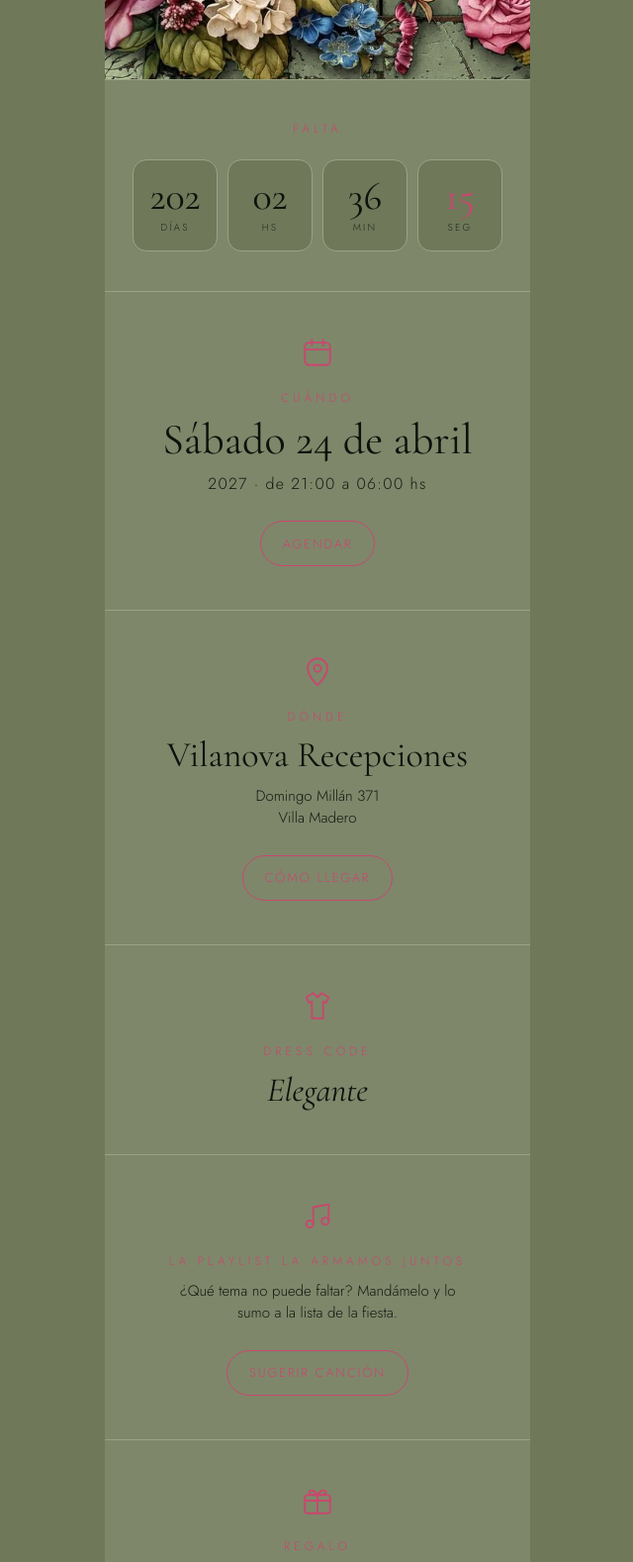
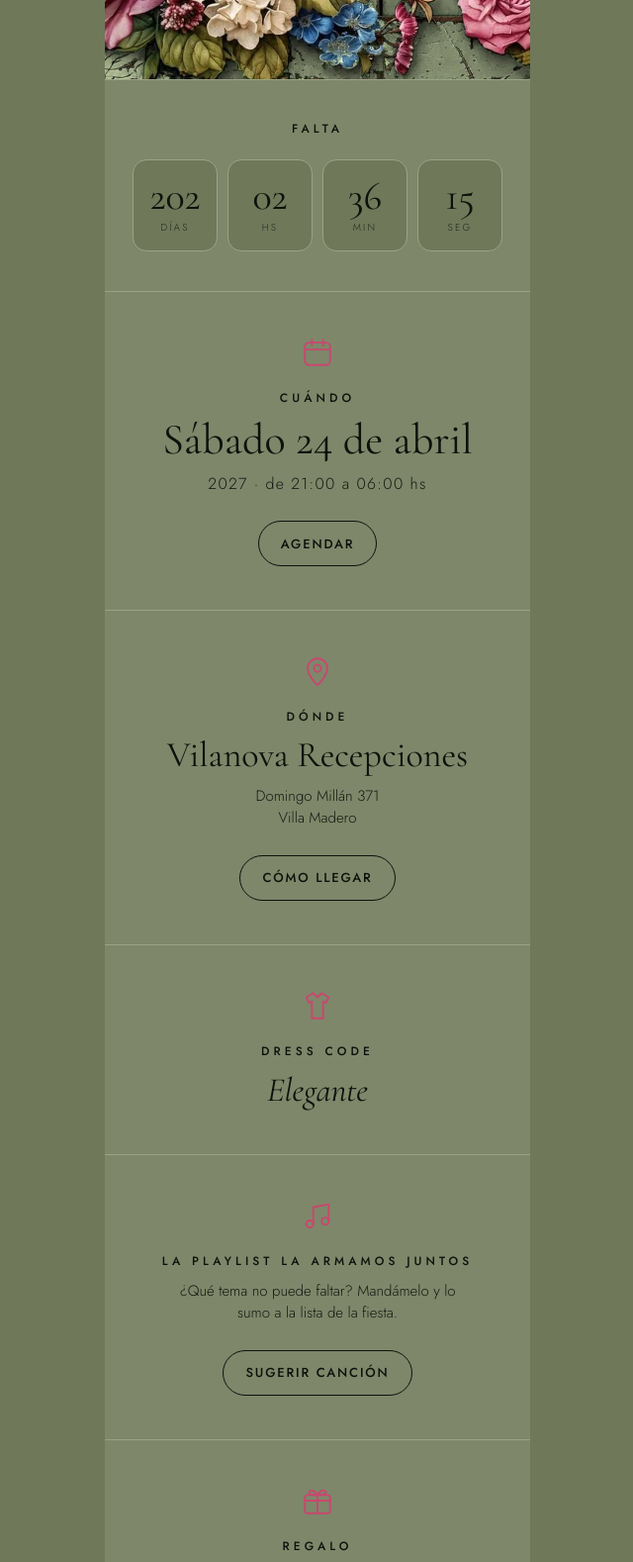
Before and after one commit to lucasbarranco-blip/xv-cata, a plain HTML site: page index.html in a window 1280 px wide. Shown: the part 820-2398 px from the top of the page at 99% size, without its empty margins (319-959 px from the left). Drawn offline with nearby package versions, Linux system fonts and the light colour scheme.

Commit message:
Add files via upload

```diff
--- a/index.html
+++ b/index.html
@@ -36,7 +36,7 @@ html,body{background:#6F7859}
     <h1 style="margin: 0; font-family: 'Cormorant Garamond', 'Georgia', serif; font-weight: 400; font-style: italic; font-size: 96px; line-height: .95; color: #0E110B; text-shadow: 0 2px 18px rgba(236,236,224,.75)">Mis 15</h1>
     <div style="display: flex; align-items: center; gap: 14px; margin-top: 4px">
       <div style="width: 44px; height: 1px; background: #C9476E"></div>
-      <h2 style="margin: 0; font-family: 'Cormorant Garamond', 'Georgia', serif; font-weight: 500; font-size: 40px; letter-spacing: .14em; text-transform: uppercase; color: #C9476E; text-shadow: 0 2px 14px rgba(236,236,224,.75)">Catalina</h2>
+      <h2 style="margin: 0; font-family: 'Cormorant Garamond', 'Georgia', serif; font-weight: 500; font-size: 40px; letter-spacing: .14em; text-transform: uppercase; color: #0E110B; text-shadow: 0 2px 14px rgba(236,236,224,.75)">Catalina</h2>
       <div style="width: 44px; height: 1px; background: #C9476E"></div>
     </div>
     <p style="margin: 10px 0 0; font-family: 'Cormorant Garamond', 'Georgia', serif; font-style: italic; font-size: 20px; color: #0E110B; max-width: 290px; line-height: 1.4; text-shadow: 0 1px 10px rgba(236,236,224,.75)">Una noche que voy a recordar toda la vida, y quiero que estés ahí.</p>
@@ -48,7 +48,7 @@ html,body{background:#6F7859}
 
   <!-- CUENTA REGRESIVA -->
   <section style="box-sizing: border-box; padding: 40px 28px; display: flex; flex-direction: column; align-items: center; gap: 22px; background: #7E876A; border-top: 1px solid #9AA385">
-    <p style="margin: 0; font-size: 12px; letter-spacing: .34em; text-transform: uppercase; color: #C9476E">Falta</p>
+    <p style="margin: 0; font-size: 12px; letter-spacing: .34em; text-transform: uppercase; font-weight: 500; color: #0E110B">Falta</p>
     <div style="display: grid; grid-template-columns: repeat(4, minmax(0, 1fr)); gap: 10px; width: 100%">
       <div style="display: flex; flex-direction: column; align-items: center; gap: 4px; padding: 16px 0; border: 1px solid #9AA385; border-radius: 14px; background: #6F7859">
         <span style="font-family: 'Cormorant Garamond', 'Georgia', serif; font-size: 40px; line-height: 1; color: #0E110B"><span id="dias">00</span></span>
@@ -63,7 +63,7 @@ html,body{background:#6F7859}
         <span style="font-size: 10px; letter-spacing: .22em; text-transform: uppercase; color: #242A1E">min</span>
       </div>
       <div style="display: flex; flex-direction: column; align-items: center; gap: 4px; padding: 16px 0; border: 1px solid #9AA385; border-radius: 14px; background: #6F7859">
-        <span style="font-family: 'Cormorant Garamond', 'Georgia', serif; font-size: 40px; line-height: 1; color: #C9476E"><span id="segundos">00</span></span>
+        <span style="font-family: 'Cormorant Garamond', 'Georgia', serif; font-size: 40px; line-height: 1; color: #0E110B"><span id="segundos">00</span></span>
         <span style="font-size: 10px; letter-spacing: .22em; text-transform: uppercase; color: #242A1E">seg</span>
       </div>
     </div>
@@ -72,40 +72,40 @@ html,body{background:#6F7859}
   <!-- CUÁNDO -->
   <section style="box-sizing: border-box; padding: 44px 28px; display: flex; flex-direction: column; align-items: center; text-align: center; gap: 10px; background: #7E876A; border-top: 1px solid #9AA385">
     <svg width="34" height="34" viewBox="0 0 24 24" fill="none" stroke="#C9476E" stroke-width="1.3" stroke-linecap="round" stroke-linejoin="round"><rect x="3" y="5" width="18" height="16" rx="3"/><path d="M3 10h18M8 3v4M16 3v4"/></svg>
-    <p style="margin: 10px 0 0; font-size: 12px; letter-spacing: .34em; text-transform: uppercase; color: #C9476E">Cuándo</p>
+    <p style="margin: 10px 0 0; font-size: 12px; letter-spacing: .34em; text-transform: uppercase; font-weight: 500; color: #0E110B">Cuándo</p>
     <p style="margin: 0; font-family: 'Cormorant Garamond', 'Georgia', serif; font-size: 44px; line-height: 1.05; color: #0E110B">Sábado 24 de abril</p>
     <p style="margin: 0; font-size: 16px; letter-spacing: .08em; color: #161A12">2027 · de 21:00 a 06:00 hs</p>
-    <a href="https://calendar.google.com/calendar/render?action=TEMPLATE&amp;text=Mis+15+Catalina&amp;location=Vilanova+Recepciones,+Domingo+Millan+371,+Villa+Madero&amp;dates=20270425T000000Z/20270425T090000Z" style="margin-top: 16px; display: inline-flex; align-items: center; gap: 8px; min-height: 44px; padding: 0 22px; border: 1px solid #C9476E; border-radius: 999px; text-decoration: none; font-size: 13px; letter-spacing: .14em; text-transform: uppercase; color: #C9476E">Agendar</a>
+    <a href="https://calendar.google.com/calendar/render?action=TEMPLATE&amp;text=Mis+15+Catalina&amp;location=Vilanova+Recepciones,+Domingo+Millan+371,+Villa+Madero&amp;dates=20270425T000000Z/20270425T090000Z" style="margin-top: 16px; display: inline-flex; align-items: center; gap: 8px; min-height: 44px; padding: 0 22px; border: 1.5px solid #0E110B; border-radius: 999px; text-decoration: none; font-size: 13px; letter-spacing: .14em; text-transform: uppercase; font-weight: 500; color: #0E110B">Agendar</a>
   </section>
 
   <!-- DÓNDE -->
   <section style="box-sizing: border-box; padding: 44px 28px; display: flex; flex-direction: column; align-items: center; text-align: center; gap: 10px; background: #7E876A; border-top: 1px solid #9AA385">
     <svg width="34" height="34" viewBox="0 0 24 24" fill="none" stroke="#C9476E" stroke-width="1.3" stroke-linecap="round" stroke-linejoin="round"><path d="M12 22s7-6.5 7-12a7 7 0 1 0-14 0c0 5.5 7 12 7 12z"/><circle cx="12" cy="10" r="2.5"/></svg>
-    <p style="margin: 10px 0 0; font-size: 12px; letter-spacing: .34em; text-transform: uppercase; color: #C9476E">Dónde</p>
+    <p style="margin: 10px 0 0; font-size: 12px; letter-spacing: .34em; text-transform: uppercase; font-weight: 500; color: #0E110B">Dónde</p>
     <p style="margin: 0; font-family: 'Cormorant Garamond', 'Georgia', serif; font-size: 36px; line-height: 1.1; color: #0E110B">Vilanova Recepciones</p>
     <p style="margin: 0; font-size: 15px; line-height: 1.5; color: #161A12">Domingo Millán 371<br>Villa Madero</p>
-    <a href="https://maps.google.com/?q=Vilanova+Recepciones+Domingo+Millan+371+Villa+Madero" style="margin-top: 16px; display: inline-flex; align-items: center; gap: 8px; min-height: 44px; padding: 0 22px; border: 1px solid #C9476E; border-radius: 999px; text-decoration: none; font-size: 13px; letter-spacing: .14em; text-transform: uppercase; color: #C9476E">Cómo llegar</a>
+    <a href="https://maps.google.com/?q=Vilanova+Recepciones+Domingo+Millan+371+Villa+Madero" style="margin-top: 16px; display: inline-flex; align-items: center; gap: 8px; min-height: 44px; padding: 0 22px; border: 1.5px solid #0E110B; border-radius: 999px; text-decoration: none; font-size: 13px; letter-spacing: .14em; text-transform: uppercase; font-weight: 500; color: #0E110B">Cómo llegar</a>
   </section>
 
   <!-- DRESS CODE -->
   <section style="box-sizing: border-box; padding: 44px 28px; display: flex; flex-direction: column; align-items: center; text-align: center; gap: 10px; background: #7E876A; border-top: 1px solid #9AA385">
     <svg width="34" height="34" viewBox="0 0 24 24" fill="none" stroke="#C9476E" stroke-width="1.3" stroke-linecap="round" stroke-linejoin="round"><path d="M9 3l3 3 3-3 5 3-2 4-2-1v12H8V9l-2 1-2-4z"/></svg>
-    <p style="margin: 10px 0 0; font-size: 12px; letter-spacing: .34em; text-transform: uppercase; color: #C9476E">Dress code</p>
+    <p style="margin: 10px 0 0; font-size: 12px; letter-spacing: .34em; text-transform: uppercase; font-weight: 500; color: #0E110B">Dress code</p>
     <p style="margin: 0; font-family: 'Cormorant Garamond', 'Georgia', serif; font-style: italic; font-size: 34px; color: #0E110B">Elegante</p>
   </section>
 
   <!-- MÚSICA -->
   <section style="box-sizing: border-box; padding: 44px 28px; display: flex; flex-direction: column; align-items: center; text-align: center; gap: 10px; background: #7E876A; border-top: 1px solid #9AA385">
     <svg width="34" height="34" viewBox="0 0 24 24" fill="none" stroke="#C9476E" stroke-width="1.3" stroke-linecap="round" stroke-linejoin="round"><path d="M9 18V6l11-2v12"/><circle cx="6.5" cy="18" r="2.5"/><circle cx="17.5" cy="16" r="2.5"/></svg>
-    <p style="margin: 10px 0 0; font-size: 12px; letter-spacing: .34em; text-transform: uppercase; color: #C9476E">La playlist la armamos juntos</p>
+    <p style="margin: 10px 0 0; font-size: 12px; letter-spacing: .34em; text-transform: uppercase; font-weight: 500; color: #0E110B">La playlist la armamos juntos</p>
     <p style="margin: 0; font-size: 15px; line-height: 1.5; color: #161A12; max-width: 280px">¿Qué tema no puede faltar? Mandámelo y lo sumo a la lista de la fiesta.</p>
-    <a href="https://wa.me/5491124680845?text=Cata%2C%20para%20tus%2015%20no%20puede%20faltar%3A%20" style="margin-top: 16px; display: inline-flex; align-items: center; gap: 8px; min-height: 44px; padding: 0 22px; border: 1px solid #C9476E; border-radius: 999px; text-decoration: none; font-size: 13px; letter-spacing: .14em; text-transform: uppercase; color: #C9476E">Sugerir canción</a>
+    <a href="https://wa.me/5491124680845?text=Cata%2C%20para%20tus%2015%20no%20puede%20faltar%3A%20" style="margin-top: 16px; display: inline-flex; align-items: center; gap: 8px; min-height: 44px; padding: 0 22px; border: 1.5px solid #0E110B; border-radius: 999px; text-decoration: none; font-size: 13px; letter-spacing: .14em; text-transform: uppercase; font-weight: 500; color: #0E110B">Sugerir canción</a>
   </section>
 
   <!-- REGALO -->
   <section style="box-sizing: border-box; padding: 44px 28px; display: flex; flex-direction: column; align-items: center; text-align: center; gap: 10px; background: #7E876A; border-top: 1px solid #9AA385">
     <svg width="34" height="34" viewBox="0 0 24 24" fill="none" stroke="#C9476E" stroke-width="1.3" stroke-linecap="round" stroke-linejoin="round"><rect x="3" y="8" width="18" height="13" rx="2"/><path d="M3 12h18M12 8v13M12 8c-2-4-6-4-6-2s3 2 6 2zM12 8c2-4 6-4 6-2s-3 2-6 2z"/></svg>
-    <p style="margin: 10px 0 0; font-size: 12px; letter-spacing: .34em; text-transform: uppercase; color: #C9476E">Regalo</p>
+    <p style="margin: 10px 0 0; font-size: 12px; letter-spacing: .34em; text-transform: uppercase; font-weight: 500; color: #0E110B">Regalo</p>
     <p style="margin: 0; font-size: 15px; line-height: 1.5; color: #161A12; max-width: 290px">Tu presencia es lo más importante. Si además querés hacerme un regalo, podés colaborar con mi viaje de egresados.</p>
     <div style="margin-top: 14px; padding: 16px 22px; border: 1px dashed #9AA385; border-radius: 14px; background: #6F7859; display: flex; flex-direction: column; gap: 4px">
       <span style="font-size: 10px; letter-spacing: .22em; text-transform: uppercase; color: #242A1E">Alias</span>
@@ -116,15 +116,15 @@ html,body{background:#6F7859}
   <!-- RESTRICCIONES ALIMENTICIAS -->
   <section style="box-sizing: border-box; padding: 44px 28px; display: flex; flex-direction: column; align-items: center; text-align: center; gap: 10px; background: #7E876A; border-top: 1px solid #9AA385">
     <svg width="34" height="34" viewBox="0 0 24 24" fill="none" stroke="#C9476E" stroke-width="1.3" stroke-linecap="round" stroke-linejoin="round"><path d="M5 3v18M5 3c0 4 0 7 2 7M5 3c0 4 0 7-2 7M18 3c-3 2-4 6-4 9h4v9"/></svg>
-    <p style="margin: 10px 0 0; font-size: 12px; letter-spacing: .34em; text-transform: uppercase; color: #C9476E">Menú</p>
+    <p style="margin: 10px 0 0; font-size: 12px; letter-spacing: .34em; text-transform: uppercase; font-weight: 500; color: #0E110B">Menú</p>
     <p style="margin: 0; font-family: 'Cormorant Garamond', 'Georgia', serif; font-style: italic; font-size: 30px; line-height: 1.2; color: #0E110B; max-width: 300px">Quiero que todos puedan disfrutar la cena</p>
     <p style="margin: 0; font-size: 15px; line-height: 1.5; color: #161A12; max-width: 290px">Si sos vegetariano, celíaco o tenés alguna restricción alimenticia, avisame y lo coordino con el salón.</p>
-    <a href="https://wa.me/5491124680845?text=Hola%20Cata%21%20Para%20tus%2015%20tengo%20una%20restricci%C3%B3n%20alimenticia%3A%20" style="margin-top: 16px; display: inline-flex; align-items: center; gap: 8px; min-height: 44px; padding: 0 22px; border: 1px solid #C9476E; border-radius: 999px; text-decoration: none; font-size: 13px; letter-spacing: .14em; text-transform: uppercase; color: #C9476E">Avisar restricción</a>
+    <a href="https://wa.me/5491124680845?text=Hola%20Cata%21%20Para%20tus%2015%20tengo%20una%20restricci%C3%B3n%20alimenticia%3A%20" style="margin-top: 16px; display: inline-flex; align-items: center; gap: 8px; min-height: 44px; padding: 0 22px; border: 1.5px solid #0E110B; border-radius: 999px; text-decoration: none; font-size: 13px; letter-spacing: .14em; text-transform: uppercase; font-weight: 500; color: #0E110B">Avisar restricción</a>
   </section>
 
   <!-- CONFIRMACIÓN -->
   <section style="box-sizing: border-box; padding: 56px 28px 48px; display: flex; flex-direction: column; align-items: center; text-align: center; gap: 14px; background: #6F7859; border-top: 1px solid #9AA385">
-    <p style="margin: 0; font-size: 12px; letter-spacing: .34em; text-transform: uppercase; color: #C9476E">Confirmá tu asistencia</p>
+    <p style="margin: 0; font-size: 12px; letter-spacing: .34em; text-transform: uppercase; font-weight: 500; color: #0E110B">Confirmá tu asistencia</p>
     <p style="margin: 0; font-family: 'Cormorant Garamond', 'Georgia', serif; font-style: italic; font-size: 30px; line-height: 1.2; color: #0E110B; max-width: 300px">Decime que venís, así te guardo un lugar en la pista</p>
     <p style="margin: 0; font-size: 13px; color: #242A1E">Confirmá antes del 1 de marzo de 2027</p>
     <a href="https://wa.me/5491124680845?text=Hola%20Cata%21%20Confirmo%20que%20voy%20a%20tus%2015%20%F0%9F%8C%B8" style="margin-top: 14px; display: inline-flex; align-items: center; justify-content: center; gap: 10px; width: 100%; min-height: 54px; background: #C9476E; border-radius: 999px; text-decoration: none; font-size: 14px; font-weight: 500; letter-spacing: .16em; text-transform: uppercase; color: #FFFFFF">
@@ -137,7 +137,7 @@ html,body{background:#6F7859}
   <section class="fondo-cierre" style="box-sizing: border-box; min-height: 560px; padding: 80px 28px 260px; display: flex; flex-direction: column; align-items: center; justify-content: flex-start; text-align: center; gap: 12px">
     <svg viewBox="0 0 48 48" width="40" height="40" fill="none" stroke="#C9476E" stroke-width="1.6" stroke-linecap="round" stroke-linejoin="round"><path d="M24 14v22"/><path d="M24 18c-5-8-16-10-18-4-2 5 6 10 10 11-6 1-10 7-7 11s11 0 15-8"/><path d="M24 18c5-8 16-10 18-4 2 5-6 10-10 11 6 1 10 7 7 11s-11 0-15-8"/><path d="M22 12l-3-4M26 12l3-4"/></svg>
     <p style="margin: 0; font-family: 'Cormorant Garamond', 'Georgia', serif; font-style: italic; font-size: 38px; color: #0E110B; text-shadow: 0 2px 14px rgba(236,236,224,.75)">Te espero</p>
-    <p style="margin: 0; font-family: 'Cormorant Garamond', 'Georgia', serif; font-size: 22px; letter-spacing: .2em; text-transform: uppercase; color: #C9476E; text-shadow: 0 2px 12px rgba(236,236,224,.75)">Catalina</p>
+    <p style="margin: 0; font-family: 'Cormorant Garamond', 'Georgia', serif; font-size: 22px; letter-spacing: .2em; text-transform: uppercase; color: #0E110B; text-shadow: 0 2px 12px rgba(236,236,224,.75)">Catalina</p>
     <p style="margin: 10px 0 0; font-size: 12px; letter-spacing: .2em; color: #0E110B; text-shadow: 0 1px 8px rgba(236,236,224,.75)">#Los15DeCata</p>
   </section>
 
```
